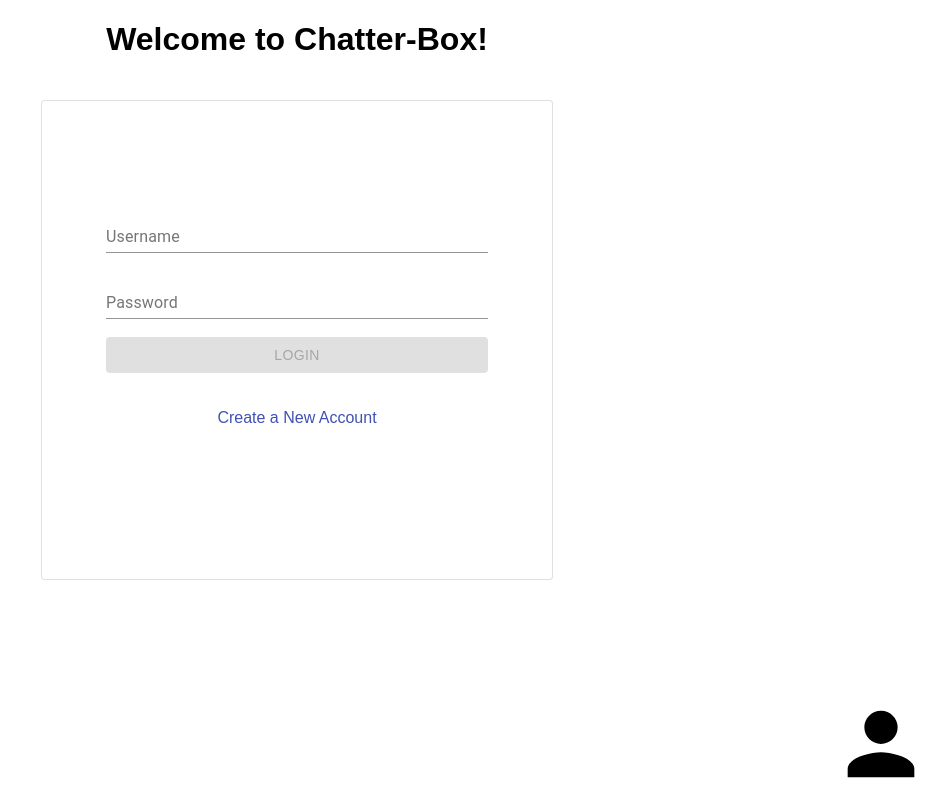
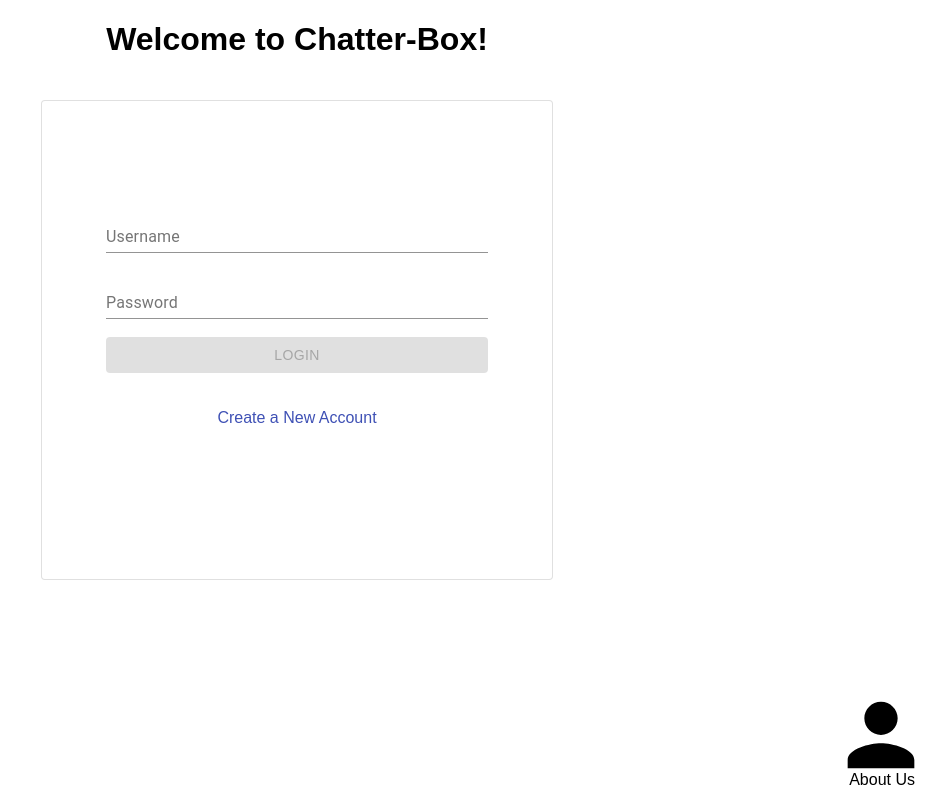
Before and after one commit to Chatter-Box/FrontEndChatterBox, a React (Create React App) app: page / in a window 1280 px wide. Shown: the whole page, without its empty margins (343-1280 px from the left). Built offline with nearby package versions, Linux system fonts and the light colour scheme.

Commit message:
added About Us label under icon on login page

```diff
--- a/src/components/aboutUs/AboutUs.js
+++ b/src/components/aboutUs/AboutUs.js
@@ -19,8 +19,8 @@ export default function AboutUs() {
 return (
   <div>
     <div>
-      <ArrowBackIcon className='ArrowBack_icon link' onClick={goToLogin}/>
-      <p>Return To Login</p>
+      <p><ArrowBackIcon className='ArrowBack_icon link' onClick={goToLogin}/>
+      Return To Login</p>
     </div>
       <br></br>
       {/* <img src="ChatterBoxLogo.png" className="Logo" alt="ChatterBox Logo" width="192" height="160" />  */}
--- a/src/components/login/login.css
+++ b/src/components/login/login.css
@@ -18,6 +18,12 @@
 
 .person__icon {
     position: absolute;
-    bottom: 6px;
+    bottom: 15px;
     right: 6px;
 }
+
+.caption {
+    position: absolute;
+    bottom: -5px;
+    right: 22px;
+}
--- a/src/components/login/login.js
+++ b/src/components/login/login.js
@@ -60,8 +60,10 @@ export default function Login() {
 
                 <Link className='item__position link' onClick={goToRegistration}>Create a New Account</Link> <br/>
             </Paper>
-            <PersonIcon className='person__icon link' onClick={goToAboutUs} style={{fontSize: '100px'}}/>
-
+            <div>
+              <br></br>
+              <PersonIcon className='person__icon link' onClick={goToAboutUs} style={{fontSize: '100px'}}/> <p class="caption">About Us </p>
+            </div>
 
         </Grid>
     );
```
